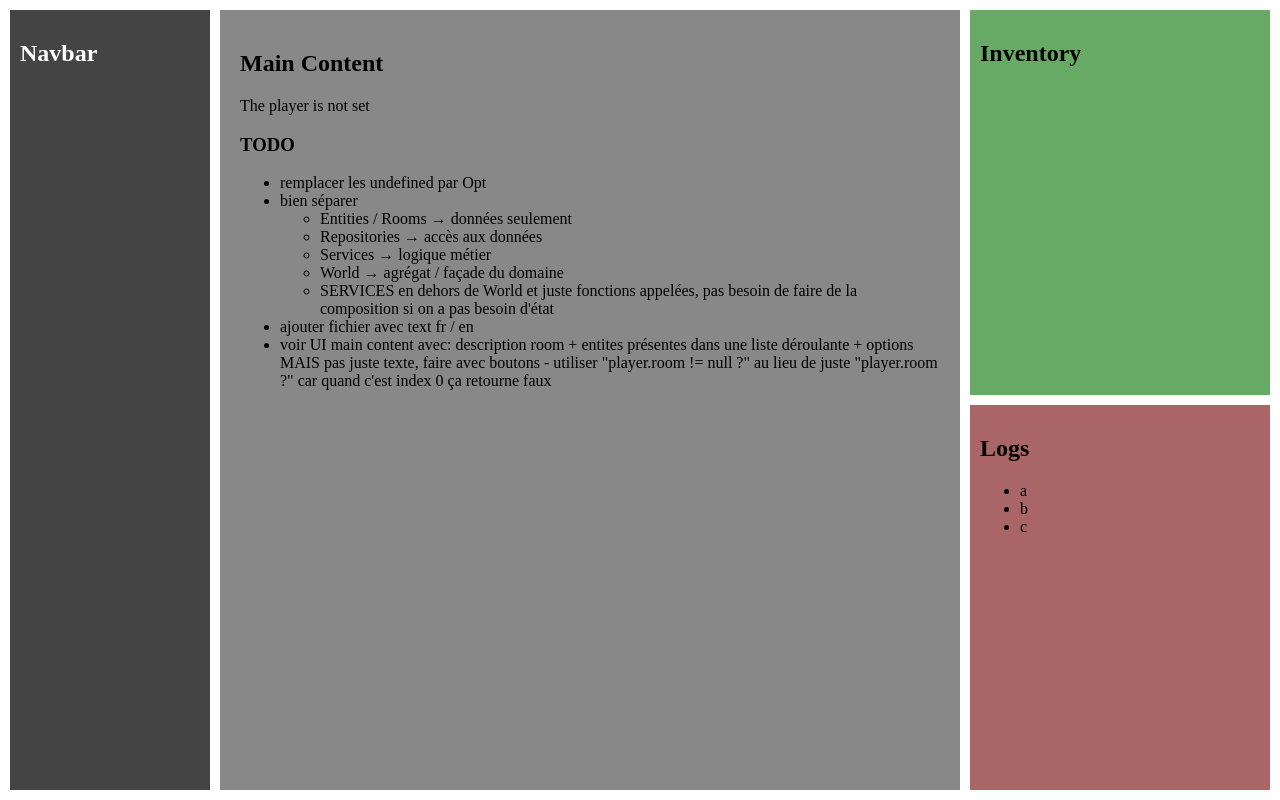
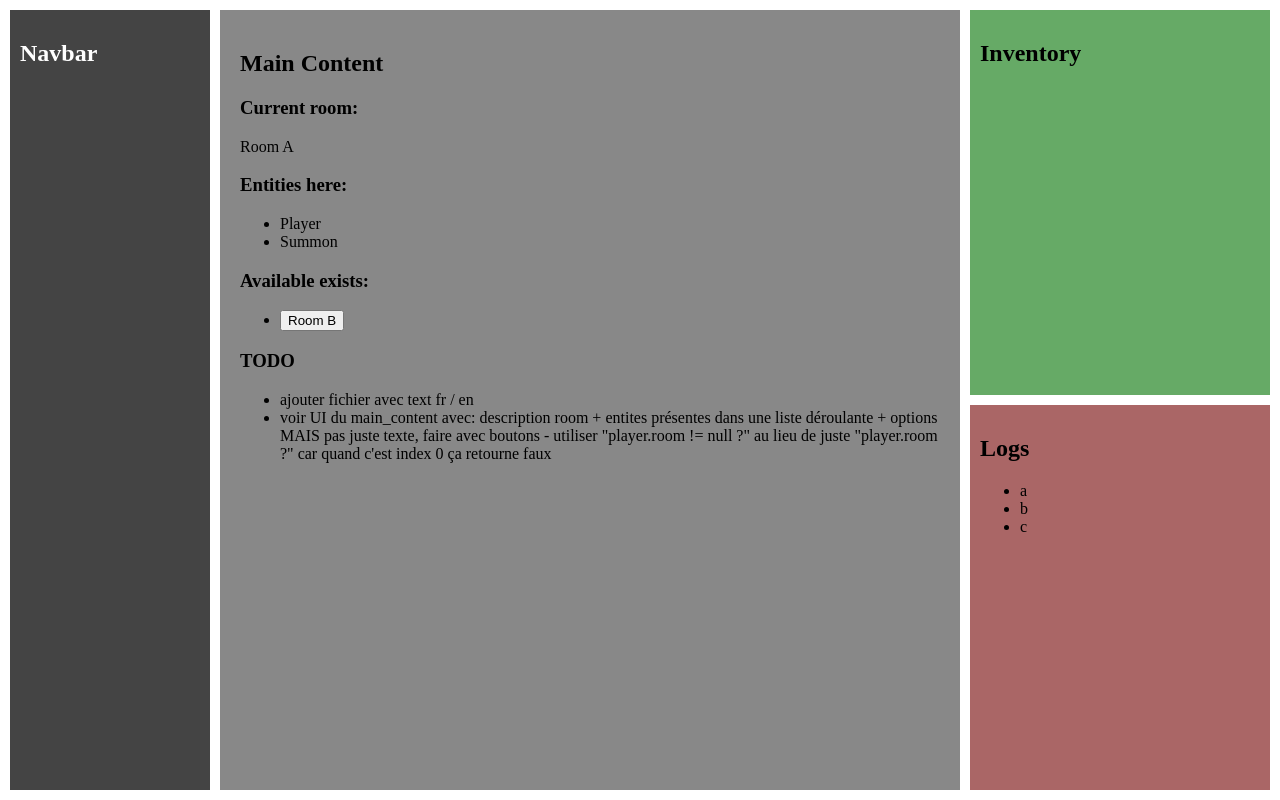
Before and after one commit to fabiovandewaeter/role-sandbox, a Svelte app: page / in a window 1280 px wide. Built offline with nearby package versions, Linux system fonts and the light colour scheme.

Commit message:
refactored

```diff
--- a/src/engine/map/room.ts
+++ b/src/engine/map/room.ts
@@ -17,17 +17,26 @@ export class Room {
 
     get id() { return this._id; }
     get name() { return this._name; }
+    get entities() { return this._entities; }
+    get neighbors() { return this._neighbors; }
 
     set name(name: string) { this._name = name; }
 
+    contains_entity(entity_id: EntityId): boolean {
+        const index = this._entities.indexOf(entity_id);
+        return index != -1;
+    }
+
     add_entity(entity_id: EntityId) {
-        this._entities.push(entity_id);
+        if (!this._entities.includes(entity_id)) {
+            this._entities.push(entity_id);
+        }
     }
 
     remove_entity(entity_id: EntityId): Result<void, string> {
         const index = this._entities.indexOf(entity_id);
         if (index == -1) return err(`Entity ${entity_id} not found in room ${this.id}`);
-        this._entities = this._entities.splice(index, 1);
+        this._entities.splice(index, 1);
         return ok(undefined);
     }
 
--- a/src/engine/map/room_service.ts
+++ b/src/engine/map/room_service.ts
@@ -6,17 +6,30 @@ import { err, ok, type Result } from "../utils/result";
 import type { RoomId } from "./room";
 import type { RoomRepository } from "./room_repository";
 
-export function move_entity_to_room(entity_id: EntityId, room_id: RoomId, room_repo: RoomRepository, entity_repo: EntityRepository): Result<void, string> {
-    let room_res = room_repo.get_or_err(room_id);
-    if (room_res.is_err()) return err(room_res.error);
-    let room = room_res.unwrap();
+export function move_entity_to_room(entity_id: EntityId, new_room_id: RoomId, room_repo: RoomRepository, entity_repo: EntityRepository): Result<void, string> {
+    let new_room_res = room_repo.get_or_err(new_room_id);
+    if (new_room_res.is_err()) return err(new_room_res.error);
+    let new_room = new_room_res.unwrap();
 
     let entity_res = entity_repo.get_or_err(entity_id);
     if (entity_res.is_err()) return err(entity_res.error);
     let entity = entity_res.unwrap();
 
-    room.remove_entity(entity_id);
-    entity.room_id = some(room_id);
+    // remove entity from previous room
+    if (entity.room_id.is_some()) {
+        let previous_room_res = room_repo.get_or_err(entity.room_id.value);
+        if (previous_room_res.is_err()) return err(previous_room_res.error);
+        let previous_room = previous_room_res.unwrap();
+
+        // to avoid error if the entity is not in the room of his room_id
+        if (previous_room.contains_entity(entity_id)) {
+            let res = remove_entity_from_room(entity_id, entity.room_id.value, room_repo, entity_repo);
+            if (res.is_err()) return res;
+        }
+    }
+
+    new_room.add_entity(entity_id);
+    entity.room_id = some(new_room_id);
     return ok(undefined);
 }
 
@@ -34,7 +47,7 @@ export function connect_rooms(room_a_id: RoomId, room_b_id: RoomId, room_repo: R
     return ok(undefined);
 }
 
-export function remove_entity_from_room(entity_id: EntityId, room_id: RoomId, entity_repo: EntityRepository, room_repo: RoomRepository): Result<void, string> {
+export function remove_entity_from_room(entity_id: EntityId, room_id: RoomId, room_repo: RoomRepository, entity_repo: EntityRepository): Result<void, string> {
     let entity_res = entity_repo.get_or_err(entity_id);
     if (entity_res.is_err()) return err(entity_res.error);
     let entity = entity_res.unwrap();
--- a/src/engine/world.ts
+++ b/src/engine/world.ts
@@ -18,15 +18,27 @@ export class World {
 
     get state() { return this._state; }
     get player_id() { return this._player_id }
+    get player(): Opt<Entity> {
+        return this._player_id.is_some()
+            ? this._entity_repo.get(this._player_id.value)
+            : none;
+    }
+    get current_room(): Opt<Room> {
+        let player_opt = this.player;
+        if (player_opt.is_none()) return none;
+        let player = player_opt.unwrap();
+
+        if (!player.room_id.is_some()) return none;
+        let room_id = player.room_id.value;
+        return this.get_room(room_id);
+    }
 
     // spawners
     // ========
-    /** spawn entity but fail if assignated room doesn't exist */
+    /** spawn entity AND move it to the room but fail if assignated room doesn't exist */
     spawn_entity(name: string, room_id: RoomId): Result<EntityId, string> {
-        // check if the room exists
         let room_res = this._room_repo.get_or_err(room_id);
         if (room_res.is_err()) return err(room_res.error);
-        // let room = room_res.unwrap();
 
         let entity_id_res = this._entity_repo.spawn(name, room_id);
         if (entity_id_res.is_err()) return err(entity_id_res.error);
@@ -37,7 +49,7 @@ export class World {
         return ok(entity_id);
     }
 
-    /** spawn entity but fail if assignated room doesn't exist */
+    /** spawn the player and set the world player as new player */
     spawn_player(name: string, room_id: RoomId): Result<EntityId, string> {
         let id_res = this.spawn_entity(name, room_id);
         if (id_res.is_err()) return err(id_res.error);
--- a/src/ui/components/main_content.svelte
+++ b/src/ui/components/main_content.svelte
@@ -2,17 +2,15 @@
 <script lang="ts">
     import type { EntityId } from "../../engine/entities/entity";
     import type { RoomId } from "../../engine/map/room";
-    import { world_store } from "../stores/world";
+    import { world_store } from "../stores/world_store";
 
     $: world = $world_store;
-    $: entities = world.get_entities();
-    $: player = world.player != null ? world.entities[world.player] : undefined;
-    $: current_room =
-        player && player.room != null ? world.rooms[player.room] : undefined;
+    $: player_opt = world.player;
+    $: current_room_opt = world.current_room;
 
     function go_to_room(entity_id: EntityId, room_id: RoomId) {
         world_store.update((w) => {
-            w.move_entity(entity_id, room_id);
+            w.move_entity_to_room(entity_id, room_id);
             return w;
         });
     }
@@ -20,11 +18,15 @@
 
 <div class="main-content">
     <h2>Main Content</h2>
-    {#if player}
+    {#if player_opt.is_some() && current_room_opt.is_some()}
+        {@const player = player_opt.value}
+        {@const current_room = current_room_opt.value}
+        <h3>Current room:</h3>
+        {current_room.name}
         <h3>Entities here:</h3>
         <ul>
-            {#each current_room?.entities as e_id}
-                {@const entity = world.entities[e_id]}
+            {#each current_room.entities as e_id}
+                {@const entity = world.get_entity(e_id).unwrap()}
                 <li>{entity.name}</li>
             {/each}
         </ul>
@@ -32,7 +34,7 @@
         <h3>Available exists:</h3>
         <ul>
             {#each current_room?.neighbors ?? [] as n_id}
-                {@const room = world.rooms[n_id]}
+                {@const room = world.get_room(n_id).unwrap()}
                 <li>
                     <button
                         title="go_to_room {room}"
@@ -49,24 +51,10 @@
 
     <h3>TODO</h3>
     <ul>
-        <li>remplacer les undefined par Opt</li>
-        <li>
-            bien séparer
-            <ul>
-                <li>Entities / Rooms → données seulement</li>
-                <li>Repositories → accès aux données</li>
-                <li>Services → logique métier</li>
-                <li>World → agrégat / façade du domaine</li>
-                <li>
-                    SERVICES en dehors de World et juste fonctions appelées, pas
-                    besoin de faire de la composition si on a pas besoin d'état
-                </li>
-            </ul>
-        </li>
         <li>ajouter fichier avec text fr / en</li>
         <li>
-            voir UI main content avec: description room + entites présentes dans
-            une liste déroulante + options MAIS pas juste texte, faire avec
+            voir UI du main_content avec: description room + entites présentes
+            dans une liste déroulante + options MAIS pas juste texte, faire avec
             boutons - utiliser "player.room != null ?" au lieu de juste
             "player.room ?" car quand c'est index 0 ça retourne faux
         </li>
--- a/src/ui/stores/world.ts
+++ b/src/ui/stores/world_store.ts
@@ -1,6 +1,5 @@
-// ui/stores/world.ts
+// ui/stores/world_store.ts
 import { writable } from "svelte/store"
-import { connect_rooms } from "../../engine/map/room_service";
 import { World } from "../../engine/world";
 
 const initial_world = new World();
@@ -13,7 +12,5 @@ initial_world.connect_rooms(room_a_id, room_b_id);
 // entities
 const player_id = initial_world.spawn_player("Player", room_a_id).unwrap();
 const unit_2_id = initial_world.spawn_entity("Summon", room_a_id).unwrap();
-initial_world.move_entity_to_room(player_id, room_a_id);
-initial_world.move_entity_to_room(unit_2_id, room_a_id);
 
 export const world_store = writable<World>(initial_world)
```
